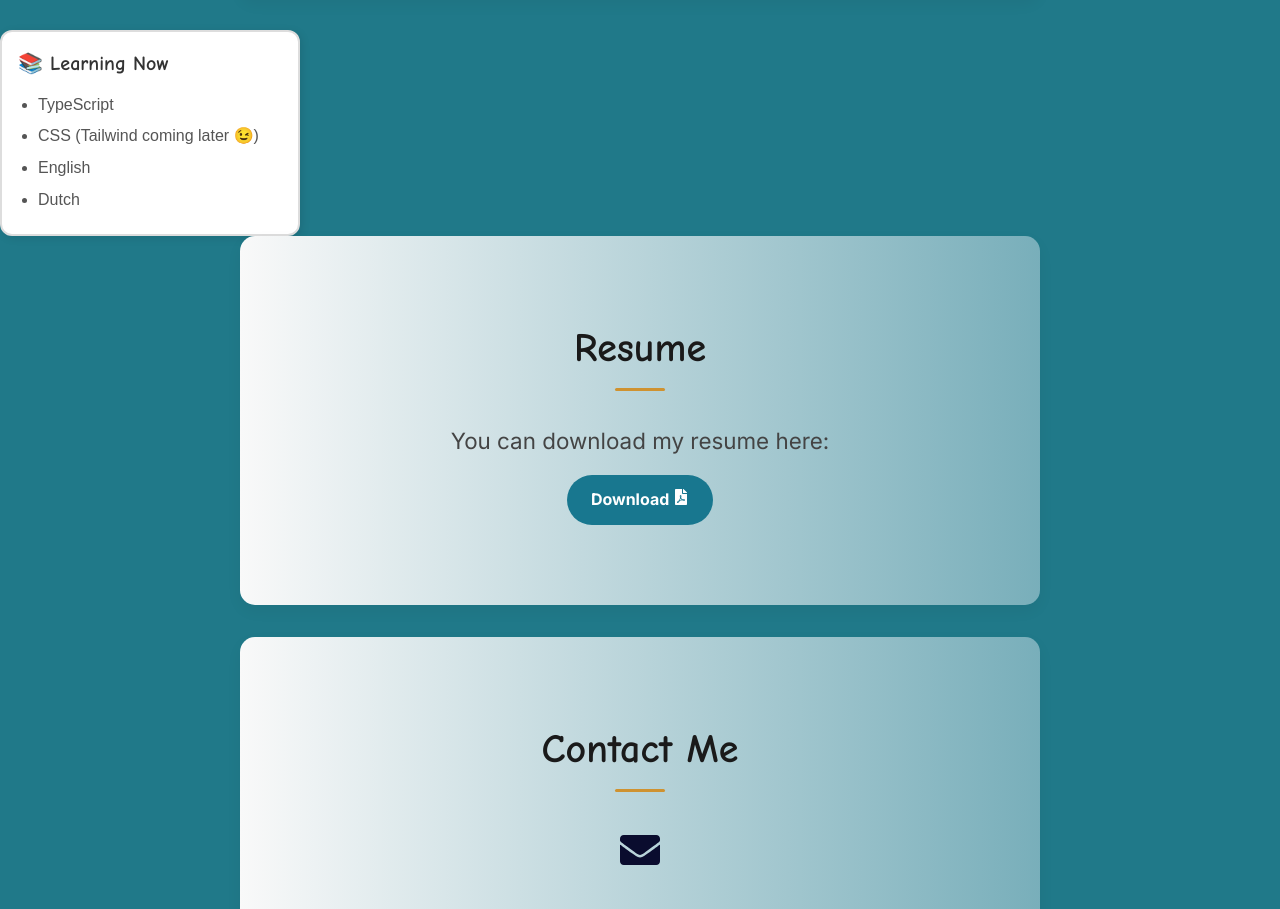
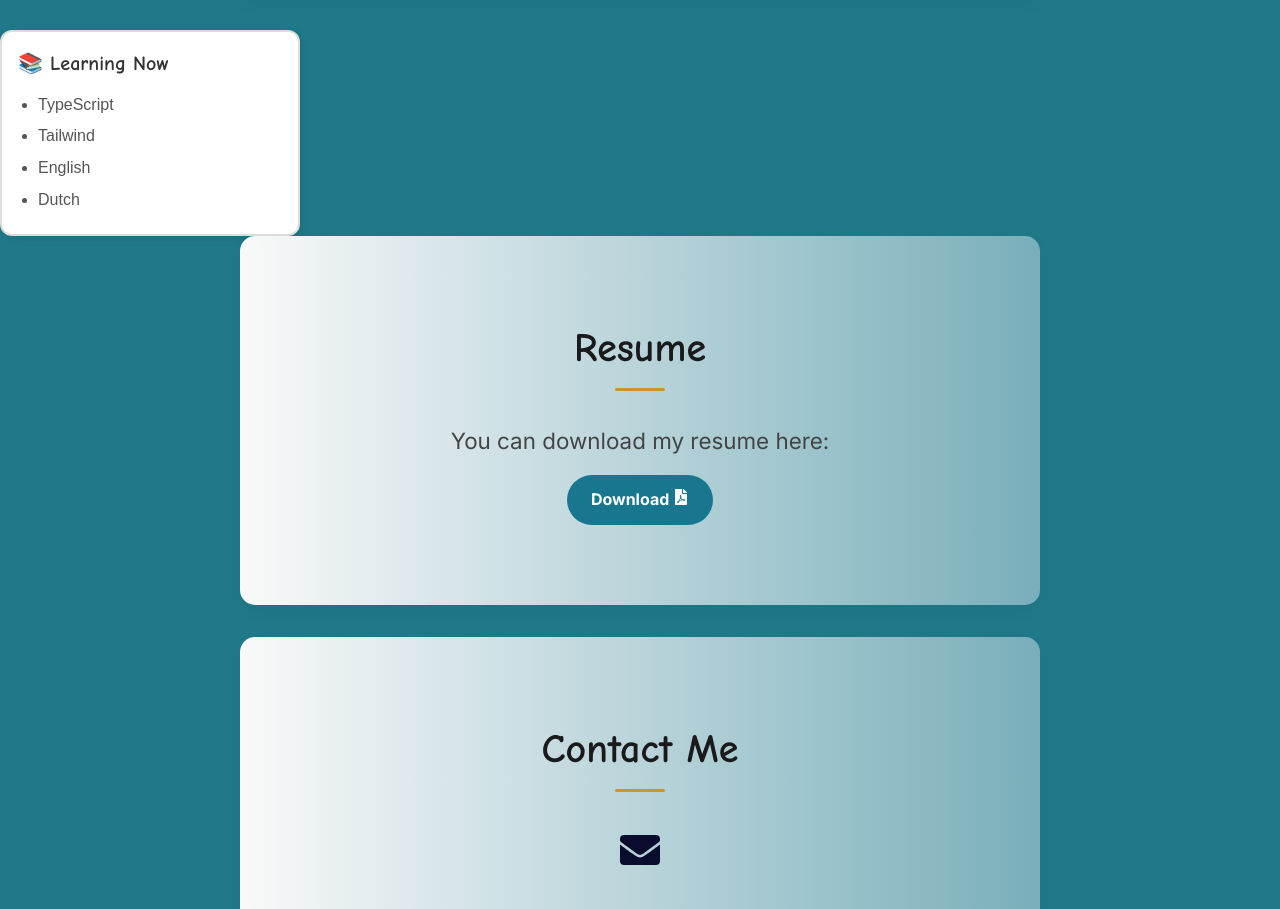
Before and after one commit to Hossein-Kelisa/Hossein-Kelisa-Portfolio, a React (Vite) app: page / in a window 1280 px wide. Shown: the part 4806-5715 px from the top of the page. Built offline with nearby package versions, Linux system fonts and the light colour scheme; a web font is replaced by a local one.

Commit message:
new learning

```diff
--- a/src/components/Learning.jsx
+++ b/src/components/Learning.jsx
@@ -6,7 +6,7 @@ function Learning() {
       <h2>📚 Learning Now</h2>
       <ul>
         <li>TypeScript</li>
-        <li>CSS (Tailwind coming later 😉)</li>
+        <li>Tailwind</li>
         <li>English</li>
         <li>Dutch</li>
       </ul>
```
